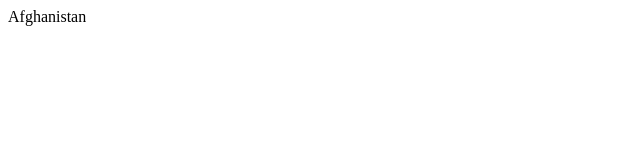
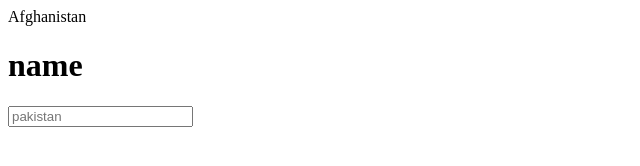
Before and after one commit to musharafkhalil22/localRapo, a plain HTML site: page index.html in a window 1280 px wide. Shown: the whole page, without its empty margins (0-640 px from the left). Drawn offline with Linux system fonts and the light colour scheme.

Commit message:
add form

```diff
--- a/index.html
+++ b/index.html
@@ -1 +1,5 @@
 <p>Afghanistan</p>
+<form action="">
+    <h1>name</h1>
+    <input type="text" placeholder="pakistan">
+</form>
```
